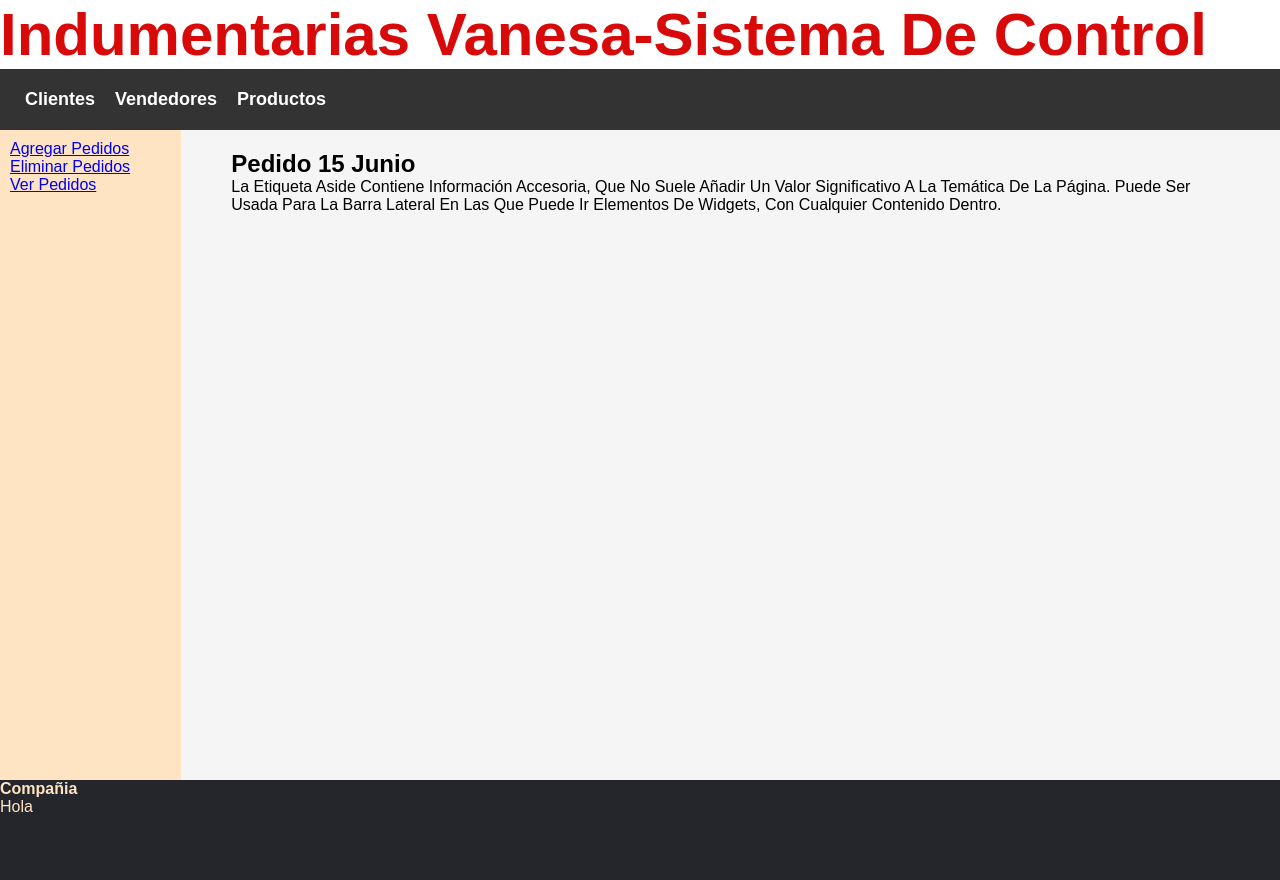
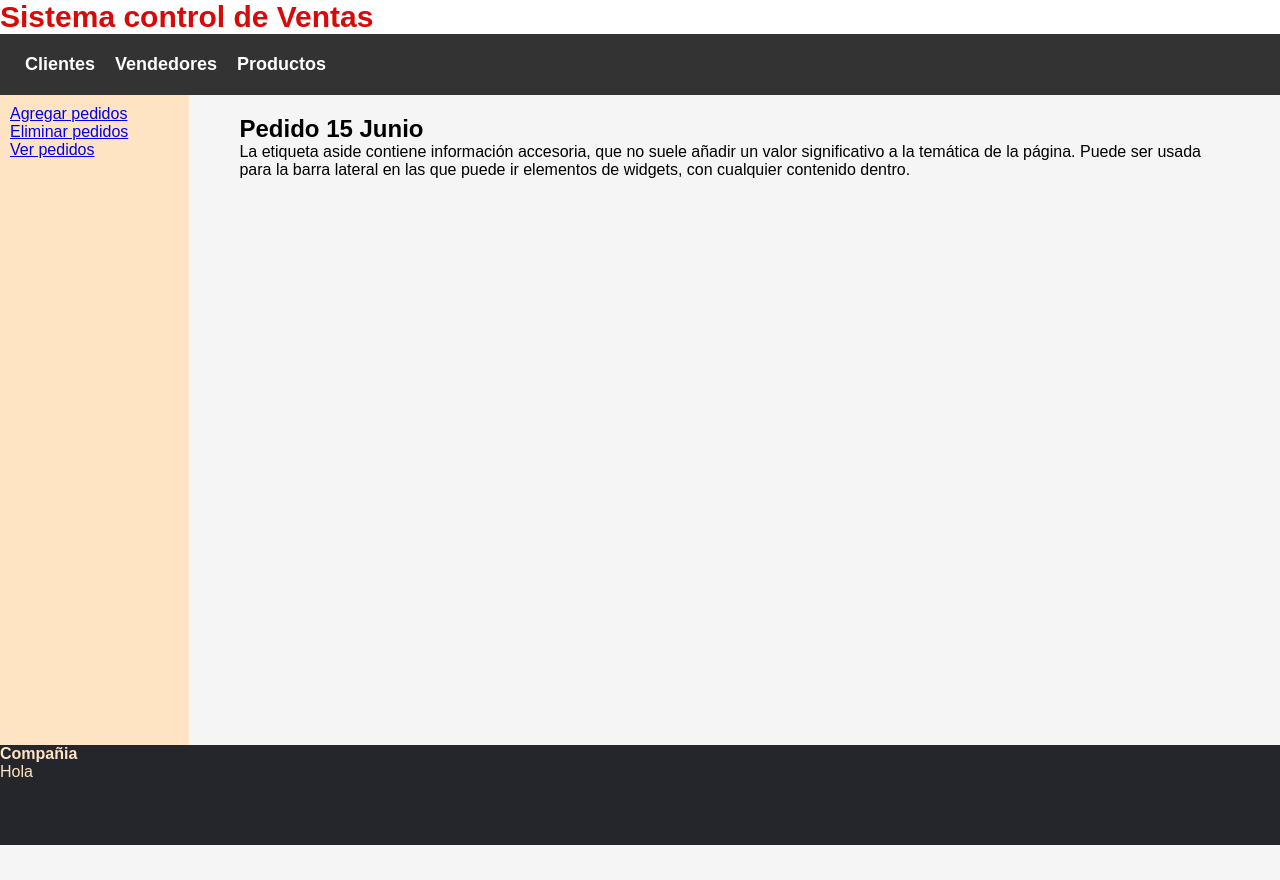
Before and after one commit to Damian-Rojas/Control_Compras, a Flask app: page /index in a window 1280 px wide. After the commit the page ends 845 px from the top, so only its background shows below. Run offline with Flask 3, Linux system fonts and the light colour scheme.

Commit message:
Cambio titulo pagina principal

```diff
--- a/static/css/styles.css
+++ b/static/css/styles.css
@@ -6,7 +6,7 @@
 
   body {
     font-family: sans-serif;
-    text-transform: capitalize; /* Primer letra mauscul*/
+    /*text-transform: capitalize;  Primer letra mauscul*/
   }
 
   header {
@@ -45,7 +45,7 @@
   }
 
   h1 {
-    font-size: 60px;
+    font-size: 30px;
     margin: 0;
     color: #d80909;
   }
--- a/templates/index.html
+++ b/templates/index.html
@@ -9,7 +9,7 @@
 
 </head>
 <body>
-  <h1>Indumentarias Vanesa-Sistema de control</h1>
+  <h1>Sistema control de Ventas</h1>
     <header>
 
         <nav>
```
